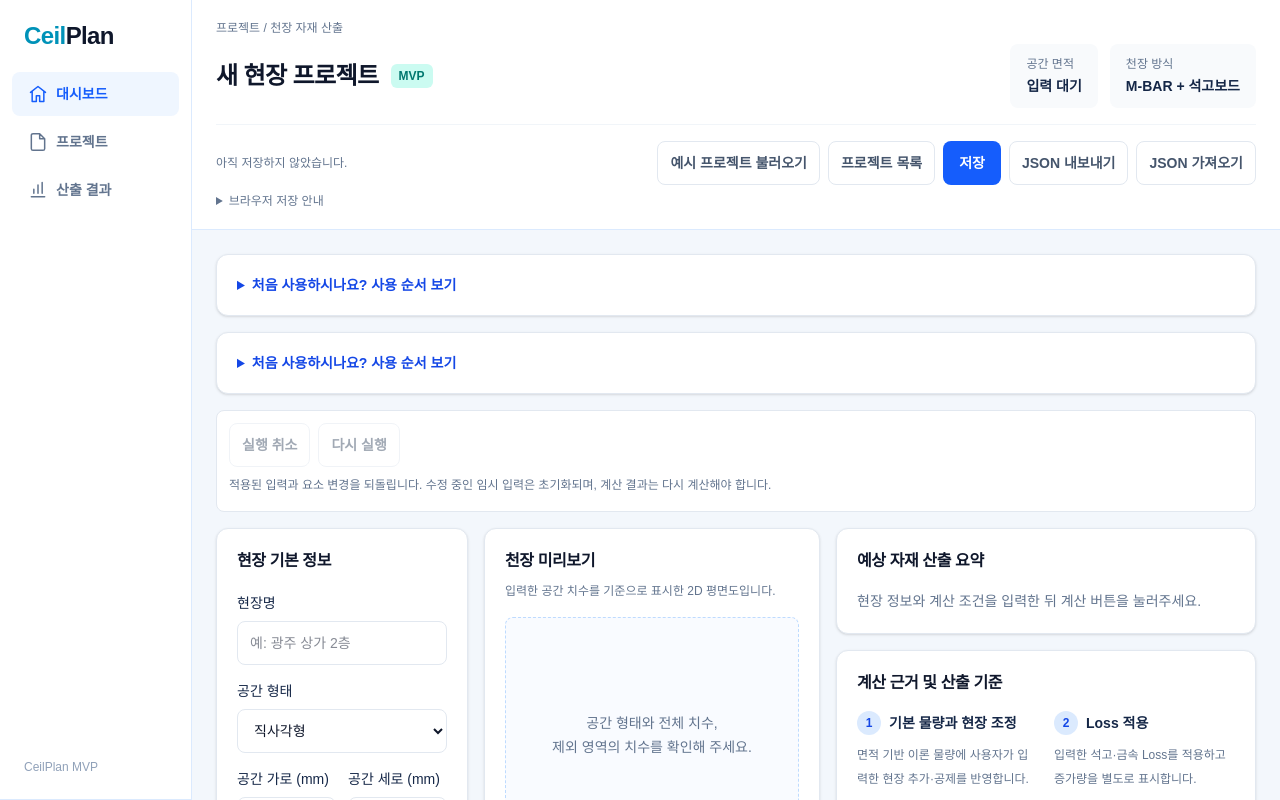
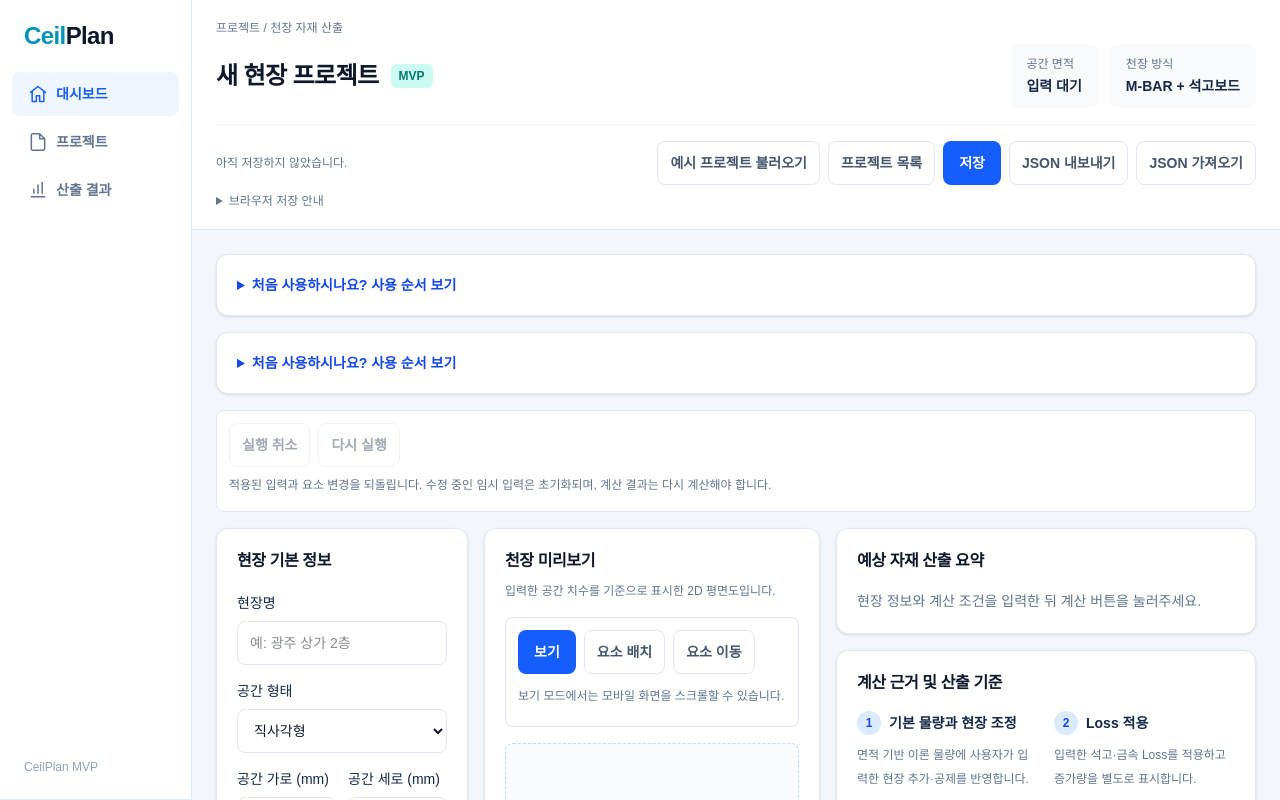
Before and after one commit to dhwmgl12-ux/ceilplan, a Next.js app: page / in a window 1280 px wide. Shown: the top 800 px of the page. Built offline with nearby package versions, Linux system fonts and the light colour scheme.

Commit message:
feat:클릭 터치 요소 배치와 드래그 이동 추가

```diff
--- a/components/ceiling/CeilingPreview.tsx
+++ b/components/ceiling/CeilingPreview.tsx
@@ -1,8 +1,15 @@
+import { useState } from "react";
+import {
+  useFeaturePointer,
+  type FeaturePointerMode,
+} from "@/hooks/useFeaturePointer";
+
 import {
   featureColors,
   featureLabels,
   type CeilingFeature,
   type SiteInput,
+  type CeilingFeatureType,
 } from "@/types/ceilplan";
 
 import { tryGetRoomGeometry, isBoxInsideRoom } from "@/lib/geometry/room";
@@ -10,12 +17,24 @@ import { tryGetRoomGeometry, isBoxInsideRoom } from "@/lib/geometry/room";
 interface CeilingPreviewProps {
   inputs: SiteInput;
   features: CeilingFeature[];
+  onAdd: (feature: CeilingFeature) => void;
+  onUpdate: (feature: CeilingFeature) => void;
 }
 
 export default function CeilingPreview({
   inputs,
   features,
+  onAdd,
+  onUpdate,
 }: CeilingPreviewProps) {
+  const [pointerMode, setPointerMode] = useState<FeaturePointerMode>("VIEW");
+
+  const [placementType, setPlacementType] =
+    useState<CeilingFeatureType>("AIR_CONDITIONER");
+
+  const [placementWidth, setPlacementWidth] = useState("");
+  const [placementLength, setPlacementLength] = useState("");
+
   const room = tryGetRoomGeometry(inputs);
   const width = room?.width ?? 0;
   const length = room?.length ?? 0;
@@ -55,6 +74,21 @@ export default function CeilingPreview({
   const dimensionY = y - 24;
   const dimensionX = x - 24;
 
+  const pointer = useFeaturePointer({
+    inputs,
+    features,
+    room,
+    x,
+    y,
+    scale,
+    mode: pointerMode,
+    featureType: placementType,
+    widthMm: placementWidth,
+    lengthMm: placementLength,
+    onAdd,
+    onUpdate,
+  });
+
   return (
     <section aria-labelledby="preview-title" className="cp-card min-h-80">
       <h2 id="preview-title" className="cp-title">
@@ -65,12 +99,129 @@ export default function CeilingPreview({
         입력한 공간 치수를 기준으로 표시한 2D 평면도입니다.
       </p>
 
+      <div className="mt-4 rounded-lg border border-slate-200 p-3">
+        <div
+          role="group"
+          aria-label="도면 조작 모드"
+          className="flex flex-wrap gap-2"
+        >
+          {(
+            [
+              ["VIEW", "보기"],
+              ["PLACE", "요소 배치"],
+              ["MOVE", "요소 이동"],
+            ] as const
+          ).map(([mode, label]) => (
+            <button
+              key={mode}
+              type="button"
+              aria-pressed={pointerMode === mode}
+              onClick={() => {
+                pointer.clearSession();
+                setPointerMode(mode);
+              }}
+              className={
+                pointerMode === mode
+                  ? "cp-button-primary"
+                  : "cp-button-secondary"
+              }
+            >
+              {label}
+            </button>
+          ))}
+        </div>
+
+        {pointerMode === "PLACE" && (
+          <div className="mt-4 space-y-3">
+            <label className="block text-sm font-medium">
+              배치할 요소
+              <select
+                value={placementType}
+                onChange={(event) => {
+                  pointer.clearSession();
+                  setPlacementType(event.target.value as CeilingFeatureType);
+                }}
+                className="cp-input mt-2"
+              >
+                {Object.entries(featureLabels).map(([value, label]) => (
+                  <option key={value} value={value}>
+                    {label}
+                  </option>
+                ))}
+              </select>
+            </label>
+
+            <div className="grid grid-cols-2 gap-3">
+              <label className="block text-sm font-medium">
+                가로 (mm)
+                <input
+                  type="number"
+                  min="1"
+                  step="1"
+                  value={placementWidth}
+                  onChange={(event) => {
+                    pointer.clearSession();
+                    setPlacementWidth(event.target.value);
+                  }}
+                  className="cp-input mt-2"
+                />
+              </label>
+
+              <label className="block text-sm font-medium">
+                세로 (mm)
+                <input
+                  type="number"
+                  min="1"
+                  step="1"
+                  value={placementLength}
+                  onChange={(event) => {
+                    pointer.clearSession();
+                    setPlacementLength(event.target.value);
+                  }}
+                  className="cp-input mt-2"
+                />
+              </label>
+            </div>
+          </div>
+        )}
+
+        <p
+          id="preview-pointer-help"
+          className="mt-3 text-xs leading-5 text-slate-500"
+        >
+          {pointerMode === "VIEW"
+            ? "보기 모드에서는 모바일 화면을 스크롤할 수 있습니다."
+            : pointerMode === "PLACE"
+              ? "크기를 입력하고 도면을 클릭·터치하세요. 선택한 지점이 요소 중심입니다."
+              : "이동할 도형을 누른 채 끌어 놓으세요. 정밀한 위치·크기는 현장 요소 목록에서 수정할 수 있습니다."}
+        </p>
+
+        <p role="status" className="mt-2 text-xs leading-5 text-blue-700">
+          {pointer.message}
+        </p>
+      </div>
+
       {isValid ? (
         <svg
           viewBox={`0 0 ${canvasWidth} ${canvasHeight}`}
           className="mt-4 block w-full"
           role="img"
           aria-labelledby="room-title room-description"
+          aria-describedby="preview-pointer-help"
+          style={{
+            touchAction: pointerMode === "VIEW" ? "auto" : "none",
+            cursor:
+              pointerMode === "PLACE"
+                ? "crosshair"
+                : pointerMode === "MOVE"
+                  ? "grab"
+                  : "default",
+          }}
+          onPointerDown={pointer.handlePointerDown}
+          onPointerMove={pointer.handlePointerMove}
+          onPointerUp={pointer.handlePointerUp}
+          onPointerCancel={pointer.handlePointerCancel}
+          onLostPointerCapture={pointer.handlePointerCancel}
         >
           <title id="room-title">천장 공간 외곽 형태</title>
 
@@ -110,7 +261,7 @@ export default function CeilingPreview({
             const hasRoomForDetails = featureWidth >= 24 && featureHeight >= 18;
 
             return (
-              <g key={feature.id}>
+              <g key={feature.id} data-feature-id={feature.id}>
                 <title>
                   {number}번 {label}: X {feature.xMm}, Y {feature.yMm} mm, 크기{" "}
                   {feature.widthMm} × {feature.lengthMm} mm
@@ -361,6 +512,22 @@ export default function CeilingPreview({
               );
             })}
           </g>
+
+          {pointer.draft && (
+            <rect
+              x={x + pointer.draft.xMm * scale}
+              y={y + pointer.draft.yMm * scale}
+              width={pointer.draft.widthMm * scale}
+              height={pointer.draft.lengthMm * scale}
+              fill={pointer.draftValid ? "#2563eb" : "#dc2626"}
+              fillOpacity={0.15}
+              stroke={pointer.draftValid ? "#2563eb" : "#dc2626"}
+              strokeWidth={2}
+              strokeDasharray="5 3"
+              pointerEvents="none"
+              aria-hidden="true"
+            />
+          )}
         </svg>
       ) : (
         <div
--- a/components/ceiling/CeilingWorkspace.tsx
+++ b/components/ceiling/CeilingWorkspace.tsx
@@ -589,7 +589,13 @@ export default function CeilingWorkspace() {
           </div>
 
           <div id="preview" className="min-w-0">
-            <CeilingPreview inputs={inputs} features={features} />
+            <CeilingPreview
+              key={featureFormKey}
+              inputs={inputs}
+              features={features}
+              onAdd={handleAddFeature}
+              onUpdate={handleUpdateFeature}
+            />
           </div>
 
           <ResultsPanel snapshot={snapshot} stale={stale} />
```
